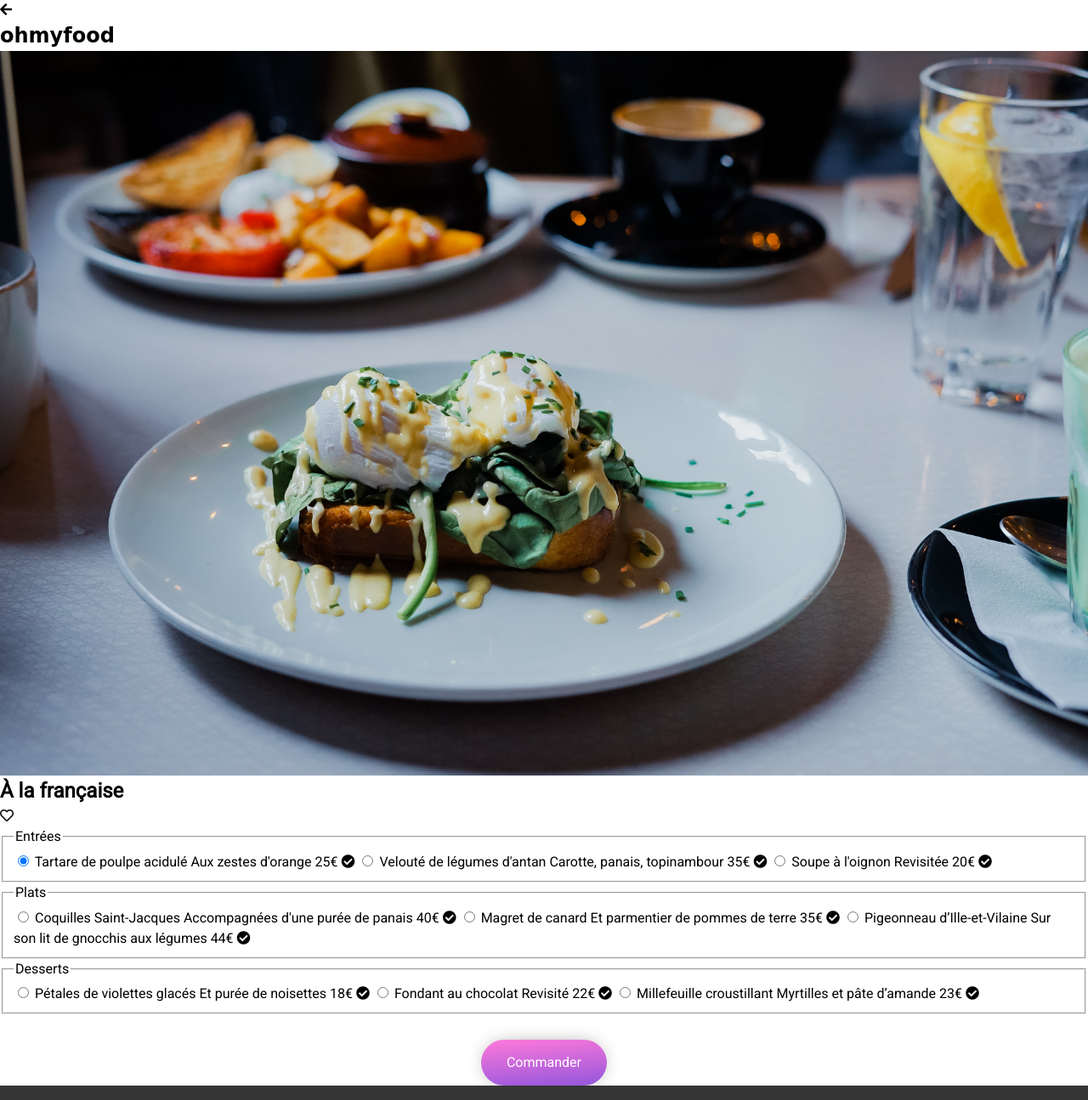
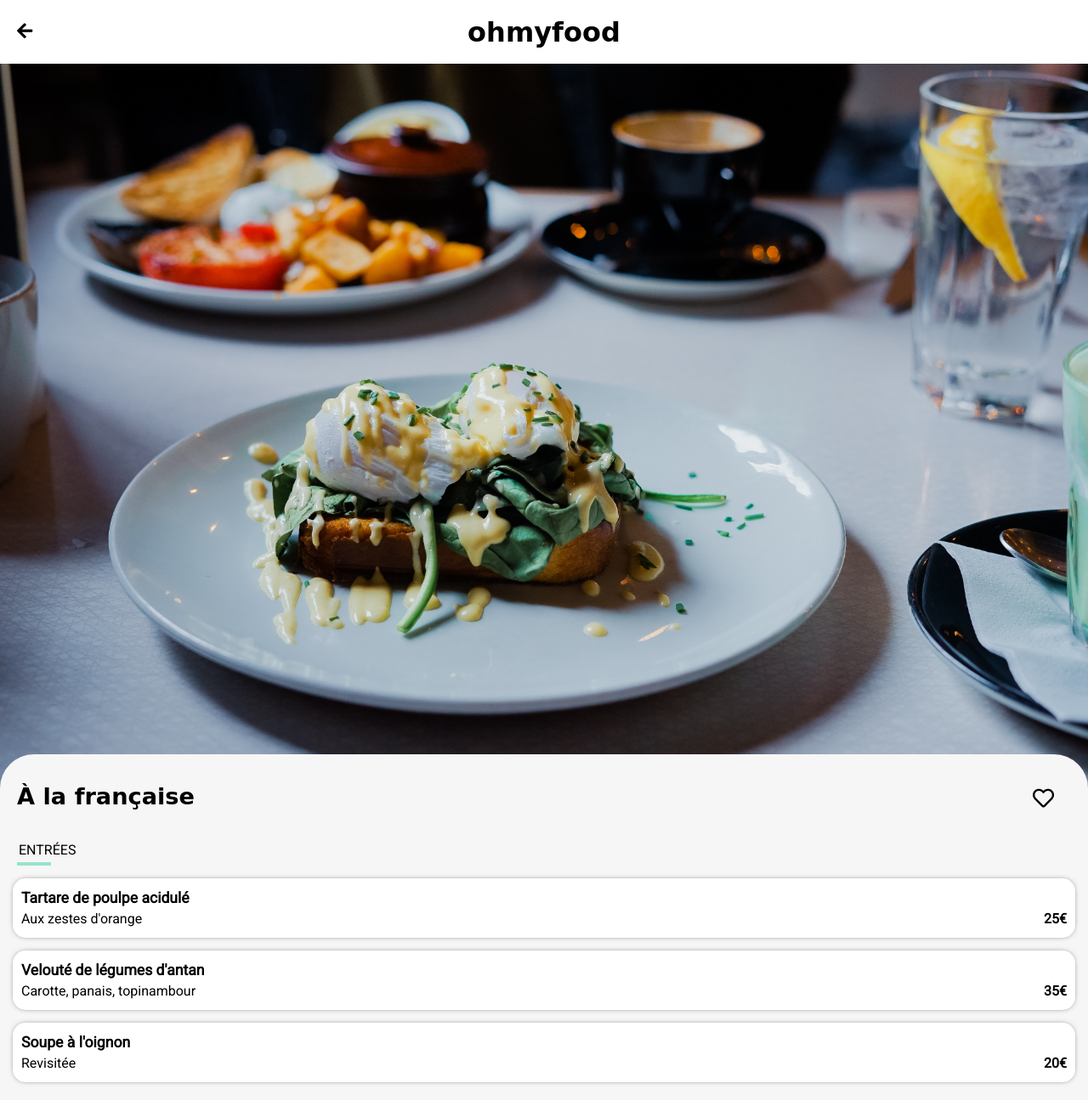
Before and after one commit to Lukylix/LucasGarcia_3_02122021, a website: page pages/a_la_francaise.html in a window 1280 px wide. Shown: the top 1295 px of the page at 85% size. Drawn offline with Linux system fonts and the light colour scheme; a web font is replaced by a local one.

Commit message:
:lipstick: Restaurant page UI

```diff
--- a/pages/a_la_francaise.html
+++ b/pages/a_la_francaise.html
@@ -12,25 +12,27 @@
 	</head>
 	<body>
 		<header>
-			<nav>
+			<nav class="nav">
 				<a href="../index.html"><i class="fas fa-arrow-left"></i></a>
-				<!-- <img src="./images/logo/ohmyfood@2x.svg" alt="ohmyfood" /> -->
 				<h1 class="logo">ohmyfood</h1>
 			</nav>
 		</header>
 		<main>
-			<header>
+			<header class="main-header">
 				<img src="../images/restaurants/toa-heftiba-DQKerTsQwi0-unsplash.jpg" alt="Restaurant à la française" />
-				<div>
-					<h2>À la française</h2>
-					<i class="far fa-heart"></i>
+				<div class="main-header__container">
+					<h2 class="restaurant-name">À la française</h2>
+					<div class="hearts">
+						<i class="far fa-heart"></i>
+						<i class="fas fa-heart"></i>
+					</div>
 				</div>
 			</header>
 			<form>
 				<fieldset>
 					<legend>Entrées</legend>
 
-					<input type="radio" id="entree1" name="entree" checked />
+					<input type="radio" id="entree1" name="entree" />
 					<label class="label" for="entree1">
 						<span class="label__legend">
 							<span class="label__title">Tartare de poulpe acidulé</span>
@@ -44,7 +46,7 @@
 					</label>
 
 					<input type="radio" id="entree2" name="entree" />
-					<label class="label" for="entree2">
+					<label class="label delay-1" for="entree2">
 						<span class="label__legend">
 							<span class="label__title">Velouté de légumes d'antan</span>
 							<span class="label__info">Carotte, panais, topinambour</span>
@@ -56,7 +58,7 @@
 					</label>
 
 					<input type="radio" id="entree3" name="entree" />
-					<label class="label" for="entree3">
+					<label class="label delay-2" for="entree3">
 						<span class="label__legend">
 							<span class="label__title">Soupe à l'oignon</span>
 							<span class="label__info">Revisitée</span>
@@ -71,7 +73,7 @@
 					<legend>Plats</legend>
 
 					<input type="radio" id="plat1" name="plat" />
-					<label class="label" for="plat1">
+					<label class="label delay-3" for="plat1">
 						<span class="label__legend">
 							<span class="label__title">Coquilles Saint-Jacques</span>
 							<span class="label__info">Accompagnées d'une purée de panais</span>
@@ -83,7 +85,7 @@
 					</label>
 
 					<input type="radio" id="plat2" name="plat" />
-					<label class="label" for="plat2">
+					<label class="label delay-4" for="plat2">
 						<span class="label__legend">
 							<span class="label__title">Magret de canard</span>
 							<span class="label__info">Et parmentier de pommes de terre</span>
@@ -95,7 +97,7 @@
 					</label>
 
 					<input type="radio" id="plat3" name="plat" />
-					<label class="label" for="plat3">
+					<label class="label delay-5" for="plat3">
 						<span class="label__legend">
 							<span class="label__title">Pigeonneau d’Ille-et-Vilaine</span>
 							<span class="label__info">Sur son lit de gnocchis aux légumes</span>
@@ -110,7 +112,7 @@
 					<legend>Desserts</legend>
 
 					<input type="radio" id="dessert1" name="dessert" />
-					<label class="label" for="dessert1">
+					<label class="label delay-6" for="dessert1">
 						<span class="label__legend">
 							<span class="label__title">Pétales de violettes glacés</span>
 							<span class="label__info">Et purée de noisettes</span>
@@ -122,7 +124,7 @@
 					</label>
 
 					<input type="radio" id="dessert2" name="dessert" />
-					<label class="label" for="dessert2">
+					<label class="label delay-7" for="dessert2">
 						<span class="label__legend">
 							<span class="label__title">Fondant au chocolat</span>
 							<span class="label__info">Revisité</span>
@@ -134,7 +136,7 @@
 					</label>
 
 					<input type="radio" id="dessert3" name="dessert" />
-					<label class="label" for="dessert3">
+					<label class="label delay-8" for="dessert3">
 						<span class="label__legend">
 							<span class="label__title">Millefeuille croustillant</span>
 							<span class="label__info">Myrtilles et pâte d’amande</span>
--- a/scss/base/_typography.scss
+++ b/scss/base/_typography.scss
@@ -9,3 +9,7 @@
 .logo {
 	font-family: "Shrikhand", cursive;
 }
+
+.restaurant-name {
+	font-family: "Shrikhand", cursive;
+}
--- a/scss/components/_loader.scss
+++ b/scss/components/_loader.scss
@@ -6,9 +6,7 @@
 	top: 50%;
 	left: 50%;
 	transform: translate(-50%, -50%);
-	display: flex;
-	justify-content: center;
-	align-items: center;
+	@include flex-center;
 	background: white;
 	animation: loader 0.01s;
 	animation-delay: 1s;
--- a/scss/layout/index/_header.scss
+++ b/scss/layout/index/_header.scss
@@ -1,7 +1,5 @@
 .logo--title {
-	display: flex;
-	justify-content: center;
-	align-items: center;
+	@include flex-center;
 	height: 75px;
 	box-shadow: 0px 0px 8px 0px rgba(0, 0, 0, 0.3);
 	z-index: 1;
@@ -22,9 +20,7 @@
 }
 
 .research-bar {
-	display: flex;
-	justify-content: center;
-	align-items: center;
+	@include flex-center;
 	height: 60px;
 	background-color: $background-color-research-bar;
 	color: $color-research-bar;
--- /dev/null
+++ b/scss/layout/restaurants/_form.scss
@@ -0,0 +1,174 @@
+form {
+	background-color: $background-color-main-restaurant;
+	padding: 0px 15px 70px 15px;
+	.button {
+		padding: 15px 55px;
+	}
+}
+
+.label__title {
+	font-size: 1.1rem;
+	font-weight: bold;
+}
+
+.label__title,
+.label__info,
+.label__price {
+	display: block;
+}
+
+fieldset {
+	border: 0;
+	padding: 0;
+	margin: 0;
+	legend {
+		padding-bottom: 6px;
+		position: relative;
+		margin-left: 5px;
+		margin: 15px 0 0 5px;
+		text-transform: uppercase;
+		font-weight: normal;
+		&::after {
+			position: absolute;
+			bottom: 0;
+			left: 0;
+			height: 4px;
+			width: 40px;
+			background-color: #99e2d0;
+			content: "";
+		}
+	}
+}
+
+input[type="radio"] {
+	display: none;
+	+ .label {
+		display: flex;
+		height: 70px;
+		margin: 15px 0;
+		background-color: white;
+		box-shadow: 0 0 7px -3px rgb(44, 44, 44);
+		border-radius: 15px;
+		overflow: hidden;
+		animation-duration: 0.5s;
+		animation-name: fadein;
+		animation-fill-mode: backwards;
+		&:last-child {
+			margin-bottom: 40px;
+		}
+		.label__legend {
+			position: relative;
+			width: 100%;
+			padding: 10px;
+		}
+		.label__price {
+			position: absolute;
+			right: 10px;
+			bottom: 10px;
+			font-weight: bolder;
+		}
+		.label__info {
+			position: absolute;
+			bottom: 10px;
+		}
+		.label__check {
+			display: flex;
+			width: 60px;
+			justify-content: center;
+			align-items: center;
+			margin-right: -60px;
+			background-color: #99e2d0;
+			color: white;
+			animation-duration: 0.5s;
+			animation-name: slide-reverse;
+			i {
+				font-size: 1.2rem;
+				animation-name: rotate-icon-reverse;
+				animation-duration: 0.5s;
+			}
+		}
+	}
+	&:checked {
+		+ .label .label__check {
+			margin-right: 0px;
+			animation-duration: 0.5s;
+			animation-name: slide;
+			i {
+				animation-name: rotate-icon;
+				animation-duration: 0.5s;
+				transform: rotate(0deg);
+			}
+		}
+	}
+}
+
+@keyframes slide {
+	from {
+		margin-right: -60px;
+	}
+	to {
+		margin-right: 0;
+	}
+}
+@keyframes slide-reverse {
+	from {
+		margin-right: 0;
+	}
+	to {
+		margin-right: -60px;
+	}
+}
+
+@keyframes rotate-icon {
+	from {
+		transform: rotate(360deg);
+	}
+	to {
+		transform: rotate(0deg);
+	}
+}
+@keyframes rotate-icon-reverse {
+	from {
+		transform: rotate(0deg);
+	}
+	to {
+		transform: rotate(360deg);
+	}
+}
+
+@keyframes fadein {
+	from {
+		transform: translateY(20px);
+		opacity: 0;
+	}
+	to {
+		opacity: 1;
+		transform: translateY(0);
+	}
+}
+.delay {
+	&-1 {
+		animation-delay: 0.15s;
+	}
+	&-2 {
+		animation-delay: 0.3s;
+	}
+	&-3 {
+		animation-delay: 0.45s;
+	}
+	&-4 {
+		animation-delay: 0.6s;
+	}
+	&-5 {
+		animation-delay: 0.75s;
+	}
+	&-6 {
+		animation-delay: 0.9s;
+	}
+	&-7 {
+		animation-delay: 1.05s;
+	}
+	&-8 {
+		animation-delay: 1.2s;
+	}
+}
--- /dev/null
+++ b/scss/layout/restaurants/_header.scss
@@ -0,0 +1,30 @@
+.nav {
+	@include flex-center;
+	height: 75px;
+	.logo {
+		font-size: 2em;
+	}
+	a {
+		position: absolute;
+		left: 20px;
+		font-size: 1.3rem;
+	}
+}
+
+.main-header {
+	img {
+		margin-bottom: -40px;
+	}
+	&__container {
+		padding: 30px 20px;
+		border-top-left-radius: 40px;
+		border-top-right-radius: 40px;
+		background-color: $background-color-main-restaurant;
+		h2 {
+			font-size: 1.7rem;
+		}
+		.hearts {
+			right: 40px;
+		}
+	}
+}
--- a/scss/layout/restaurants/_index.scss
+++ b/scss/layout/restaurants/_index.scss
@@ -0,0 +1 @@
+@import "header", "form";
--- a/scss/pages/restaurants.scss
+++ b/scss/pages/restaurants.scss
@@ -5,4 +5,5 @@
 @import "../components/button";
 @import "../components/hearts";
 
+@import "../layout/restaurants";
 @import "../layout/footer";
--- a/scss/utils/_mixins.scss
+++ b/scss/utils/_mixins.scss
@@ -0,0 +1,5 @@
+@mixin flex-center {
+	display: flex;
+	justify-content: center;
+	align-items: center;
+}
--- a/scss/utils/_variables.scss
+++ b/scss/utils/_variables.scss
@@ -11,6 +11,7 @@
 $background-color-fonctionement__item: $light-grey;
 $background-color-fonctionement__item--last: #f5edff;
 $background-color-restaurant: $light-grey;
+$background-color-main-restaurant: $light-grey;
 
 $color-research-bar: $dark-grey;
 $color-headline-p: $dark-grey;
```
Also changed, not shown: css/pages/index.css, css/pages/restaurants.css.
